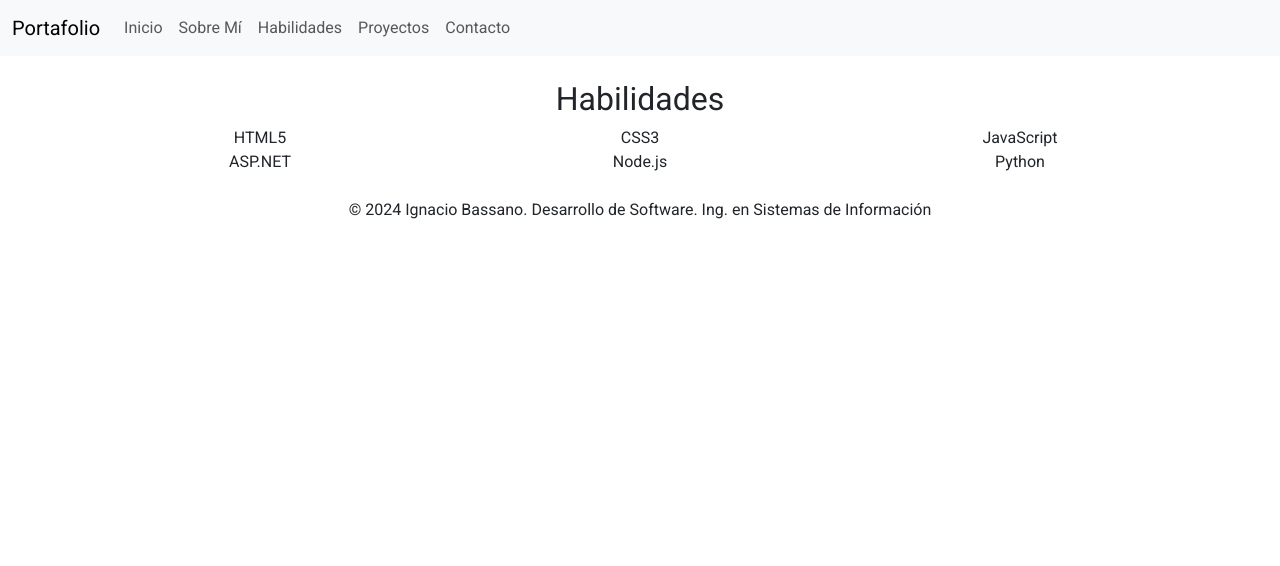
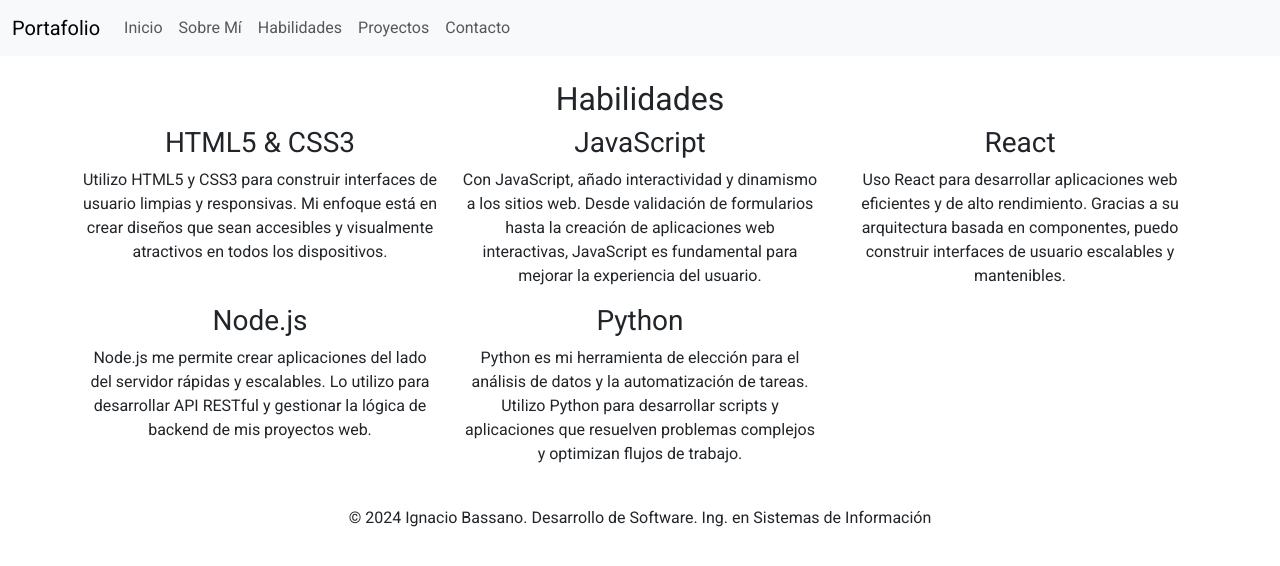
Before and after one commit to IgnacioBassano/portfoliopersonal, a plain HTML site: page skills.html in a window 1280 px wide. Drawn offline with nearby package versions, Linux system fonts and the light colour scheme.

Commit message:
Actualizacíon Final de la Página

```diff
--- a/skills.html
+++ b/skills.html
@@ -70,12 +70,26 @@ footer {
     <section id="skills" class="container my-4 text-center">
         <h2>Habilidades</h2>
         <div class="row">
-            <div class="col-md-4">HTML5</div>
-            <div class="col-md-4">CSS3</div>
-            <div class="col-md-4">JavaScript</div>
-            <div class="col-md-4">ASP.NET</div>
-            <div class="col-md-4">Node.js</div>
-            <div class="col-md-4">Python</div>
+            <div class="col-md-4">
+                <h3>HTML5 & CSS3</h3>
+                <p>Utilizo HTML5 y CSS3 para construir interfaces de usuario limpias y responsivas. Mi enfoque está en crear diseños que sean accesibles y visualmente atractivos en todos los dispositivos.</p>
+            </div>
+            <div class="col-md-4">
+                <h3>JavaScript</h3>
+                <p>Con JavaScript, añado interactividad y dinamismo a los sitios web. Desde validación de formularios hasta la creación de aplicaciones web interactivas, JavaScript es fundamental para mejorar la experiencia del usuario.</p>
+            </div>
+            <div class="col-md-4">
+                <h3>React</h3>
+                <p>Uso React para desarrollar aplicaciones web eficientes y de alto rendimiento. Gracias a su arquitectura basada en componentes, puedo construir interfaces de usuario escalables y mantenibles.</p>
+            </div>
+            <div class="col-md-4">
+                <h3>Node.js</h3>
+                <p>Node.js me permite crear aplicaciones del lado del servidor rápidas y escalables. Lo utilizo para desarrollar API RESTful y gestionar la lógica de backend de mis proyectos web.</p>
+            </div>
+            <div class="col-md-4">
+                <h3>Python</h3>
+                <p>Python es mi herramienta de elección para el análisis de datos y la automatización de tareas. Utilizo Python para desarrollar scripts y aplicaciones que resuelven problemas complejos y optimizan flujos de trabajo.</p>
+            </div>
         </div>
     </section>
 
```
Also changed, not shown: index.html (+1 -1 lines).
